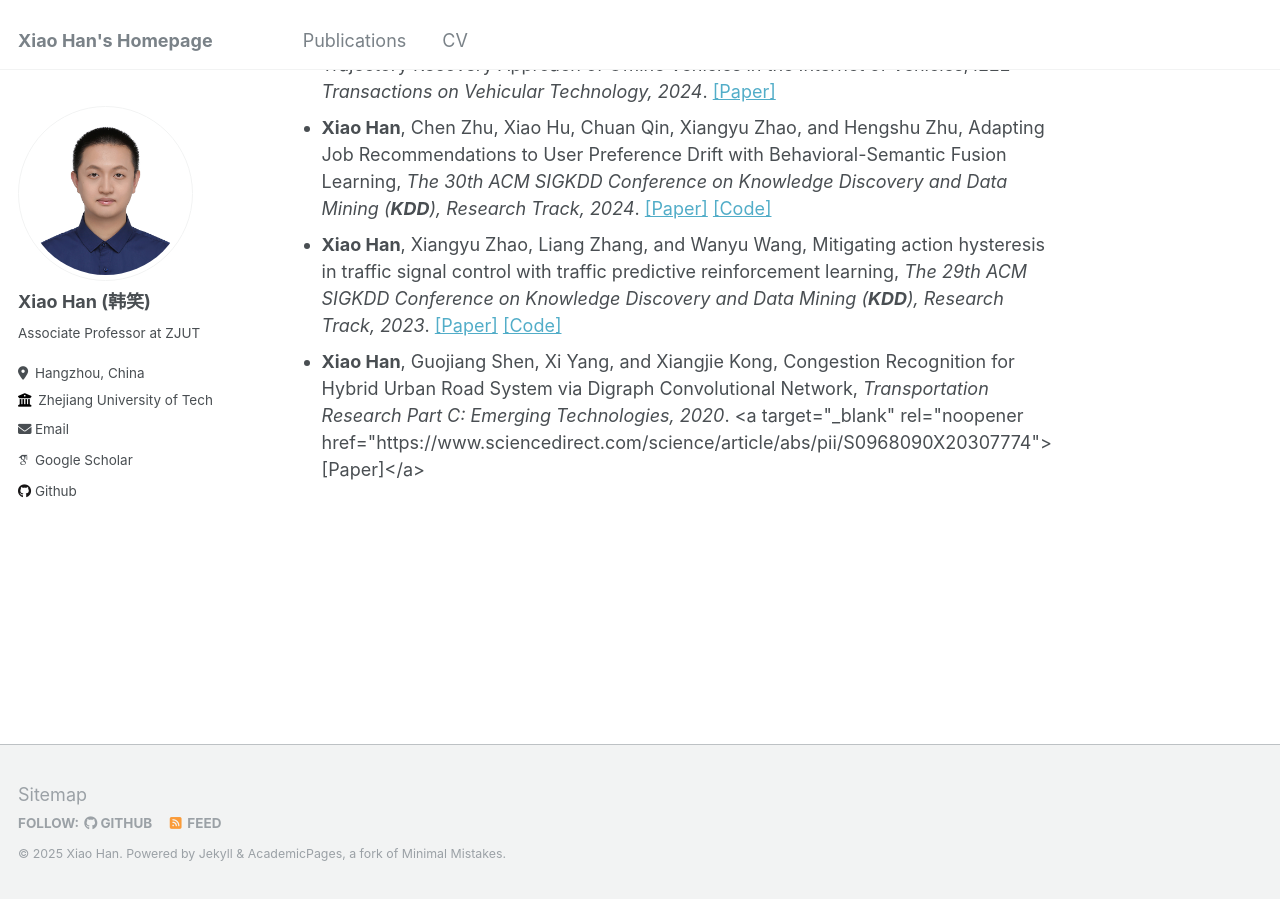
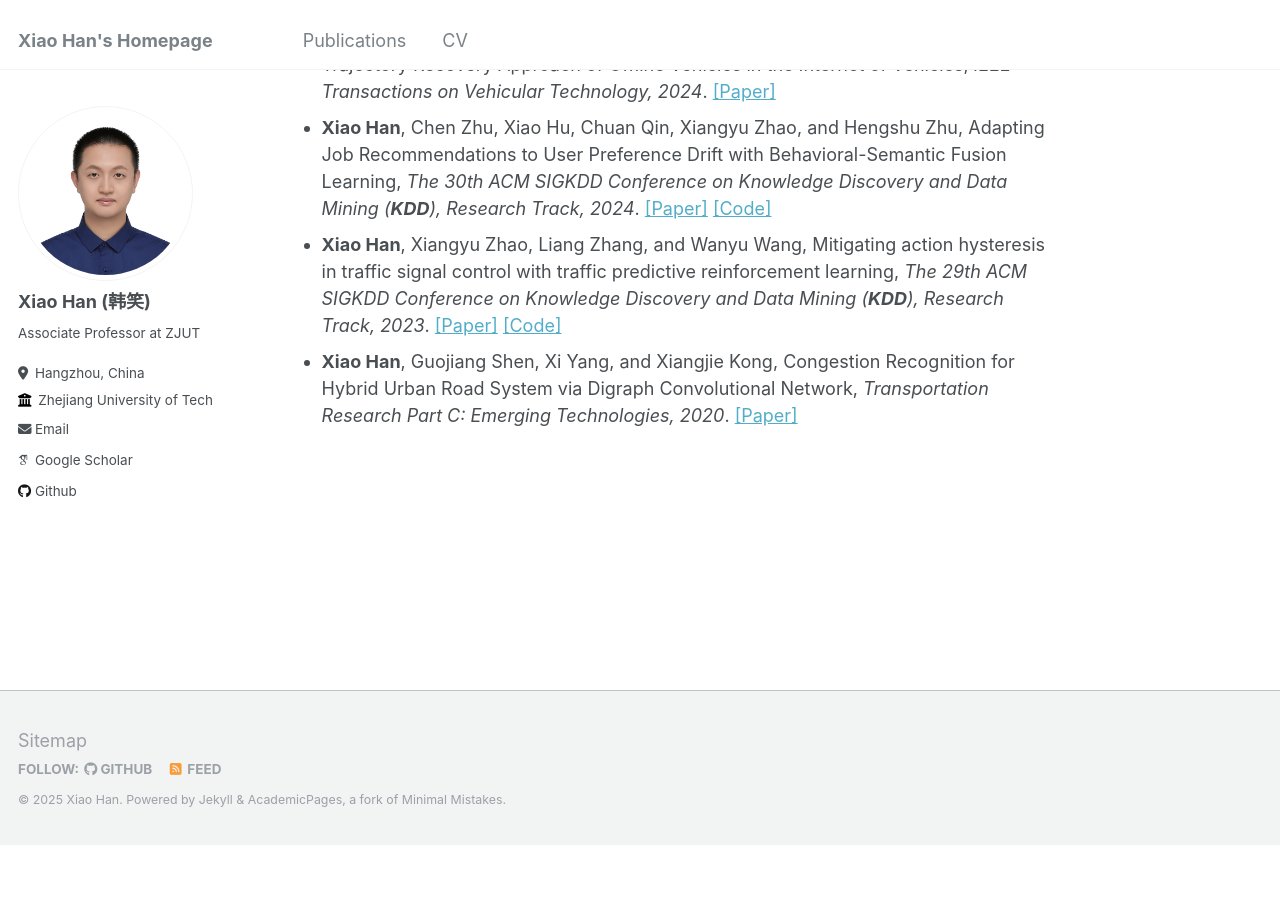
Before and after one commit to hahahenha/hahahenha.github.io, a Jekyll site: the page built from _pages/about.md, in a window 1280 px wide and 900 px high, scrolled down 1429 px. Built offline with Jekyll 4.4.1, drawn with Linux system fonts in a browser that asks for light colours; some web fonts are replaced; after the commit the page ends 2275 px from its top, so only the background shows below that.

Commit message:
Update about.md

```diff
--- a/_pages/about.md
+++ b/_pages/about.md
@@ -112,7 +112,7 @@ If you are interested in collaborating with me or want to have a chat, always fe
     <Strong>Xiao Han</Strong>, Guojiang Shen, Xi Yang, and Xiangjie Kong,
     Congestion Recognition for Hybrid Urban Road System via Digraph Convolutional Network,
     <em>Transportation Research Part C: Emerging Technologies, 2020</em>.
-    <a target="_blank" rel="noopener href="https://www.sciencedirect.com/science/article/abs/pii/S0968090X20307774">[Paper]</a>
+    <a target="_blank" rel="noopener" href="https://www.sciencedirect.com/science/article/abs/pii/S0968090X20307774">[Paper]</a>
   </li>
 </ul>
 
```
